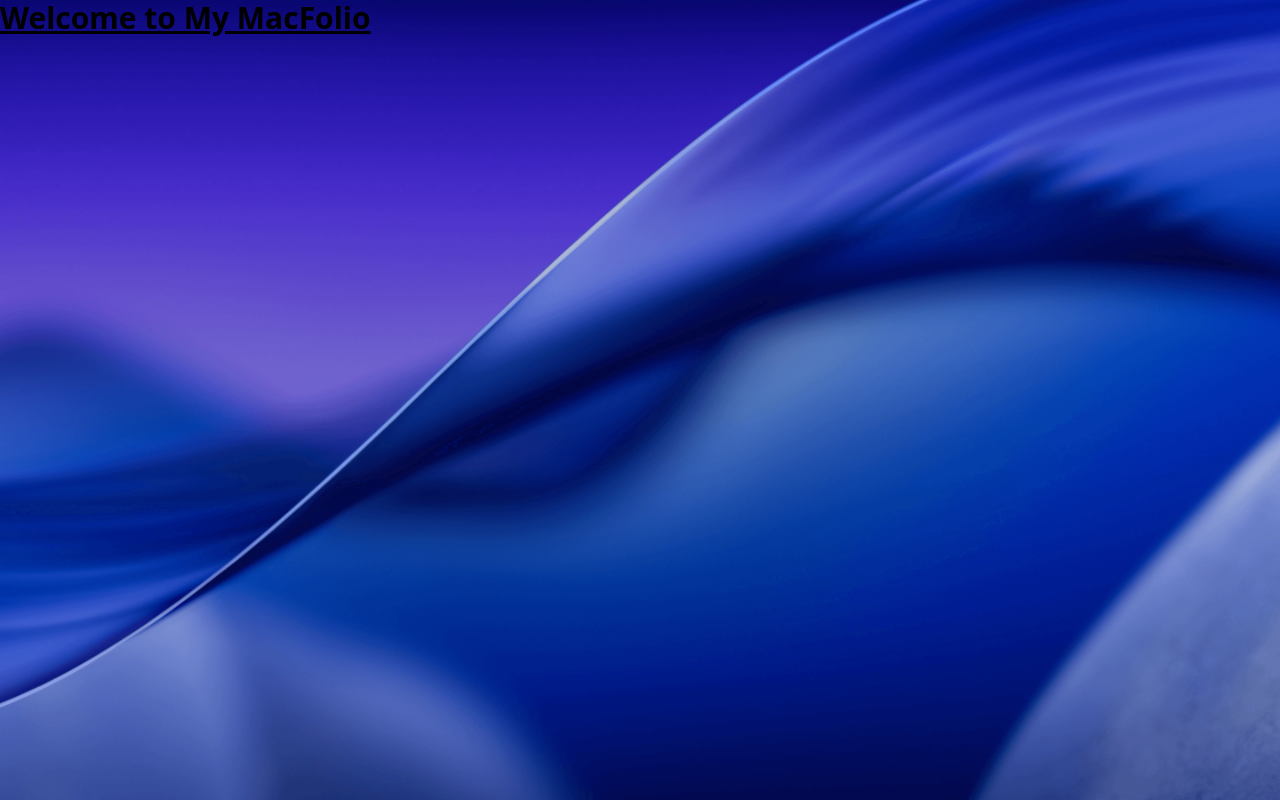
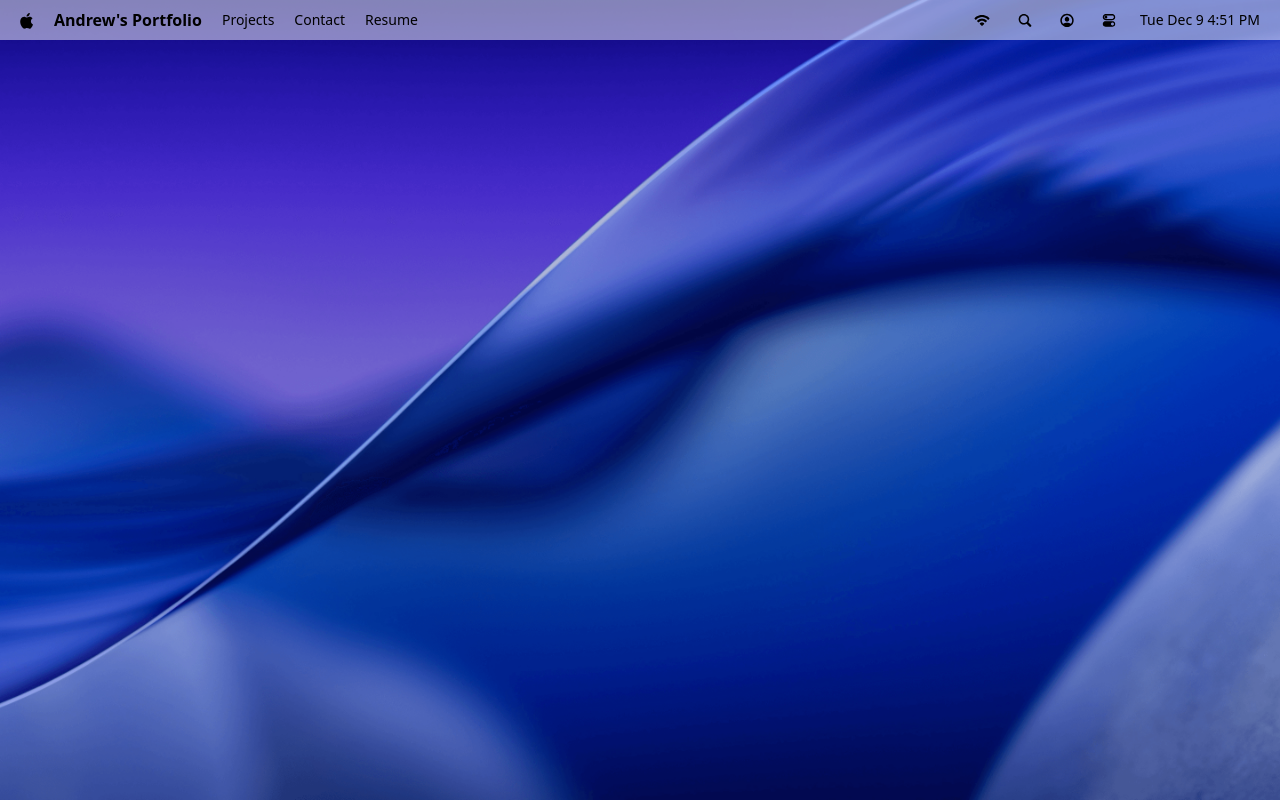
Before and after one commit to areddin409/macos_portfolio, a React (Vite) app: page / in a window 1280 px wide. Built offline with nearby package versions, Linux system fonts and the light colour scheme; a web font is replaced by a local one.

Commit message:
feat: Add Navbar component and integrate dayjs for date formatting

```diff
--- a/package.json
+++ b/package.json
@@ -11,6 +11,7 @@
   },
   "dependencies": {
     "@tailwindcss/vite": "^4.1.17",
+    "dayjs": "^1.11.19",
     "react": "^19.2.0",
     "react-dom": "^19.2.0",
     "tailwindcss": "^4.1.17"
--- a/src/App.jsx
+++ b/src/App.jsx
@@ -1,9 +1,10 @@
+import Navbar from "#components/Navbar"
 
 const App = () => {
   return (
-    <div>
-      <h1 className="text-3xl underline font-bold">Welcome to My MacFolio</h1>
-    </div>
+    <main>
+      <Navbar/>
+    </main>
   )
 }
 
--- /dev/null
+++ b/src/components/Navbar.jsx
@@ -0,0 +1,36 @@
+import dayjs from "dayjs";
+
+import { navIcons, navLinks } from "#constants";
+
+const Navbar = () => {
+  return (
+    <nav>
+      <div>
+        <img src="/images/logo.svg" alt="Logo" />
+        <p className="font-bold">Andrew's Portfolio</p>
+
+        <ul>
+          {navLinks.map(({ id, name }) => (
+            <li key={id}>
+              <p>{name}</p>
+            </li>
+          ))}
+        </ul>
+      </div>
+
+      <div>
+        <ul>
+          {navIcons.map(({ id, img }) => (
+            <li key={id}>
+              <img src={img} alt={`Icon ${id}`} className="icon" />
+            </li>
+          ))}
+        </ul>
+
+        <time>{dayjs().format("ddd MMM D h:mm A")}</time>
+      </div>
+    </nav>
+  );
+};
+
+export default Navbar;
--- a/vite.config.js
+++ b/vite.config.js
@@ -10,11 +10,11 @@
   plugins: [react(), tailwindcss()],
   resolve: {
     alias: {
-      '#components': resolve(dirname(fileURLToPath(import.meta.url)), 'components'),
-      '#constants': resolve(dirname(fileURLToPath(import.meta.url)), 'constants'),
-      '#store': resolve(dirname(fileURLToPath(import.meta.url)), 'store'),
-      '#hoc': resolve(dirname(fileURLToPath(import.meta.url)), 'hoc'),
-      '#windows': resolve(dirname(fileURLToPath(import.meta.url)), 'windows'),
+      '#components': resolve(dirname(fileURLToPath(import.meta.url)), 'src/components'),
+      '#constants': resolve(dirname(fileURLToPath(import.meta.url)), 'src/constants'),
+      '#store': resolve(dirname(fileURLToPath(import.meta.url)), 'src/store'),
+      '#hoc': resolve(dirname(fileURLToPath(import.meta.url)), 'src/hoc'),
+      '#windows': resolve(dirname(fileURLToPath(import.meta.url)), 'src/windows'),
     }
   }
 })
```
Also changed, not shown: src/constants/index.js (line endings or trailing spaces), src/index.css (line endings or trailing spaces), 2 other files (tests, documents, lock files or other folders).
